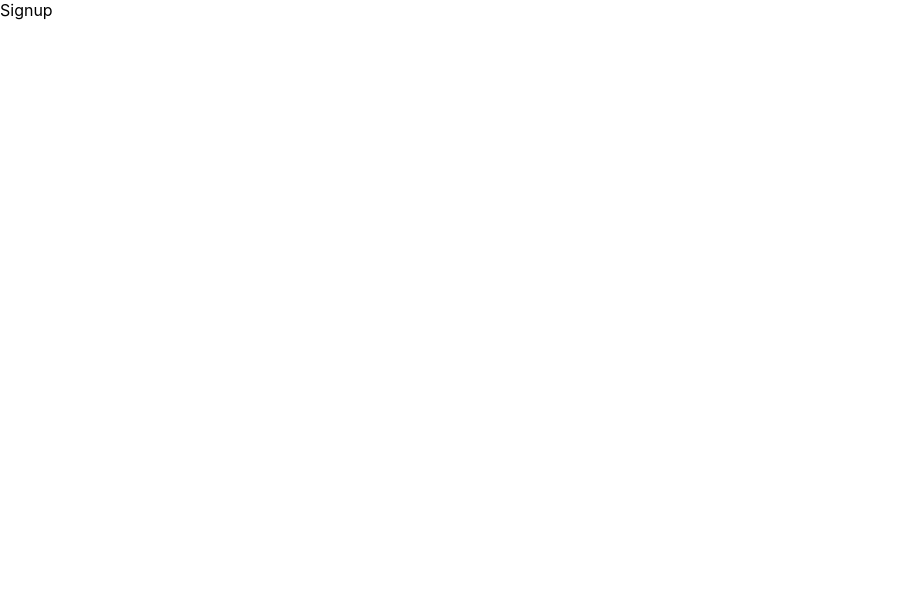
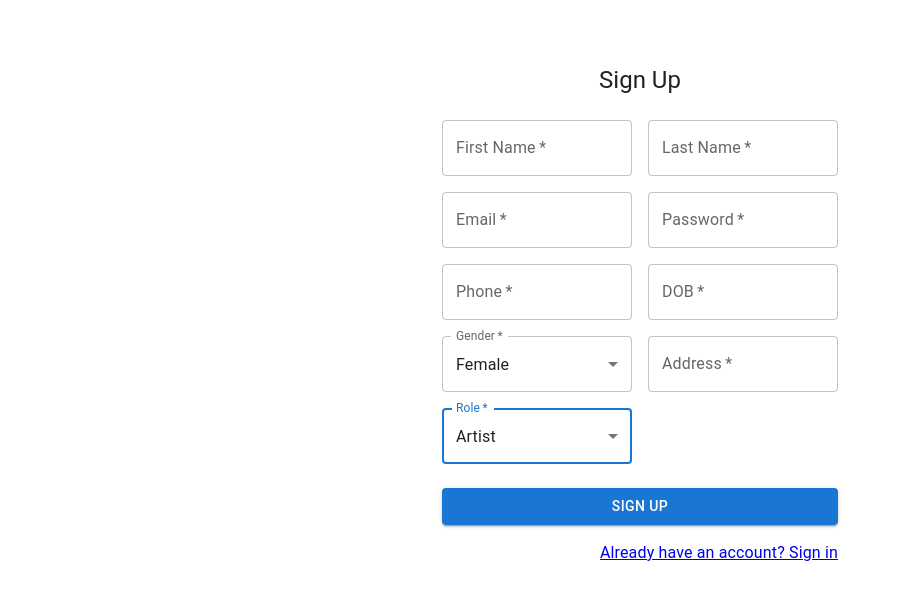
Before and after one commit to Prabeg29/artist-management-system, a React (Create React App) app in the folder client/: page / in a window 1280 px wide. Shown: the top 600 px of the page, without its empty margins (0-901 px from the left). Built offline with nearby package versions, Linux system fonts and the light colour scheme.

Commit message:
[x] - Add simple markup for signup
Signed-off-by: Prabeg Shakya <shakyaprabeg@gmail.com>

```diff
--- a/client/src/pages/Signup.jsx
+++ b/client/src/pages/Signup.jsx
@@ -1,8 +1,160 @@
+import { ThemeProvider, createTheme } from '@mui/material/styles';
+import {
+    Box,
+    Button,
+    Container,
+    CssBaseline,
+    Grid,
+    MenuItem,
+    TextField,
+    Typography
+} from '@mui/material';
+import { Link } from 'react-router-dom';
+
+const theme = createTheme();
+
 const Signup = () => {
     return (
-        <>
-            Signup
-        </>
+       <ThemeProvider theme={theme}>
+        <Container component="main" maxWidth="xs">
+            <CssBaseline />
+            <Box
+                sx={{
+                    marginTop: 8,
+                    display: 'flex',
+                    flexDirection: 'column',
+                    alignItems: 'center',
+                }}
+            >
+                <Typography component="h1" variant='h5'>
+                    Sign Up
+                </Typography>
+                <Box component="form" sx={{ mt: 3}}>
+                    <Grid container spacing={2}>
+                        <Grid item xs={12} sm={6}>
+                            <TextField
+                                autoComplete="given-name"
+                                name="firstName"
+                                required
+                                fullWidth
+                                id="firstName"
+                                label="First Name"
+                                autoFocus
+                            />
+                        </Grid>
+                        <Grid item xs={12} sm={6}>
+                            <TextField
+                                autoComplete="given-name"
+                                name="lastName"
+                                required
+                                fullWidth
+                                id="lastName"
+                                label="Last Name"
+                                autoFocus
+                            />
+                        </Grid>
+                        <Grid item xs={12} sm={6}>
+                            <TextField
+                                autoComplete="given-name"
+                                name="email"
+                                required
+                                fullWidth
+                                id="email"
+                                label="Email"
+                                autoFocus
+                            />
+                        </Grid>
+                        <Grid item xs={12} sm={6}>
+                            <TextField
+                                name="password"
+                                required
+                                fullWidth
+                                id="password"
+                                label="Password"
+                                autoFocus
+                            />
+                        </Grid>
+                        <Grid item xs={12} sm={6}>
+                            <TextField
+                                name="phone"
+                                required
+                                fullWidth
+                                id="phone"
+                                label="Phone"
+                                autoFocus
+                            />
+                        </Grid>
+                        <Grid item xs={12} sm={6}>
+                            <TextField
+                                name="dob"
+                                required
+                                fullWidth
+                                id="dob"
+                                label="DOB"
+                                autoFocus
+                            />
+                        </Grid>
+                        <Grid item xs={12} sm={6}>
+                            <TextField
+                                name="gender"
+                                required
+                                fullWidth
+                                id="gender"
+                                label="Gender"
+                                autoFocus
+                                select
+                                defaultValue="female"
+                            >
+                                <MenuItem value="male">Male</MenuItem>
+                                <MenuItem value="female">Female</MenuItem>
+                                <MenuItem value="other">Other</MenuItem>
+                            </TextField>
+                        </Grid>
+                        <Grid item xs={12} sm={6}>
+                            <TextField
+                                name="address"
+                                required
+                                fullWidth
+                                id="address"
+                                label="Address"
+                                autoFocus
+                            />
+                        </Grid>
+                        <Grid item xs={12} sm={6}>
+                            <TextField
+                                name="role"
+                                required
+                                fullWidth
+                                id="role"
+                                label="Role"
+                                autoFocus
+                                select
+                                defaultValue="artist"
+                            >
+                                <MenuItem value="artist">Artist</MenuItem>
+                                <MenuItem value="artist_manager">Artist Manager</MenuItem>
+                            </TextField>
+                        </Grid>
+                    </Grid>
+                    <Button
+                        type="submit"
+                        fullWidth
+                        variant="contained"
+                        sx={{ mt: 3, mb: 2 }}
+                        >
+                        Sign Up
+                    </Button>
+                    <Grid container justifyContent="flex-end">
+                        <Grid item>
+                            <Link to={`/login`} variant="body2">
+                                Already have an account? Sign in
+                            </Link>
+                        </Grid>
+                    </Grid>
+                </Box>
+            </Box>
+        </Container>
+       </ThemeProvider>
     );
 };
 
```
